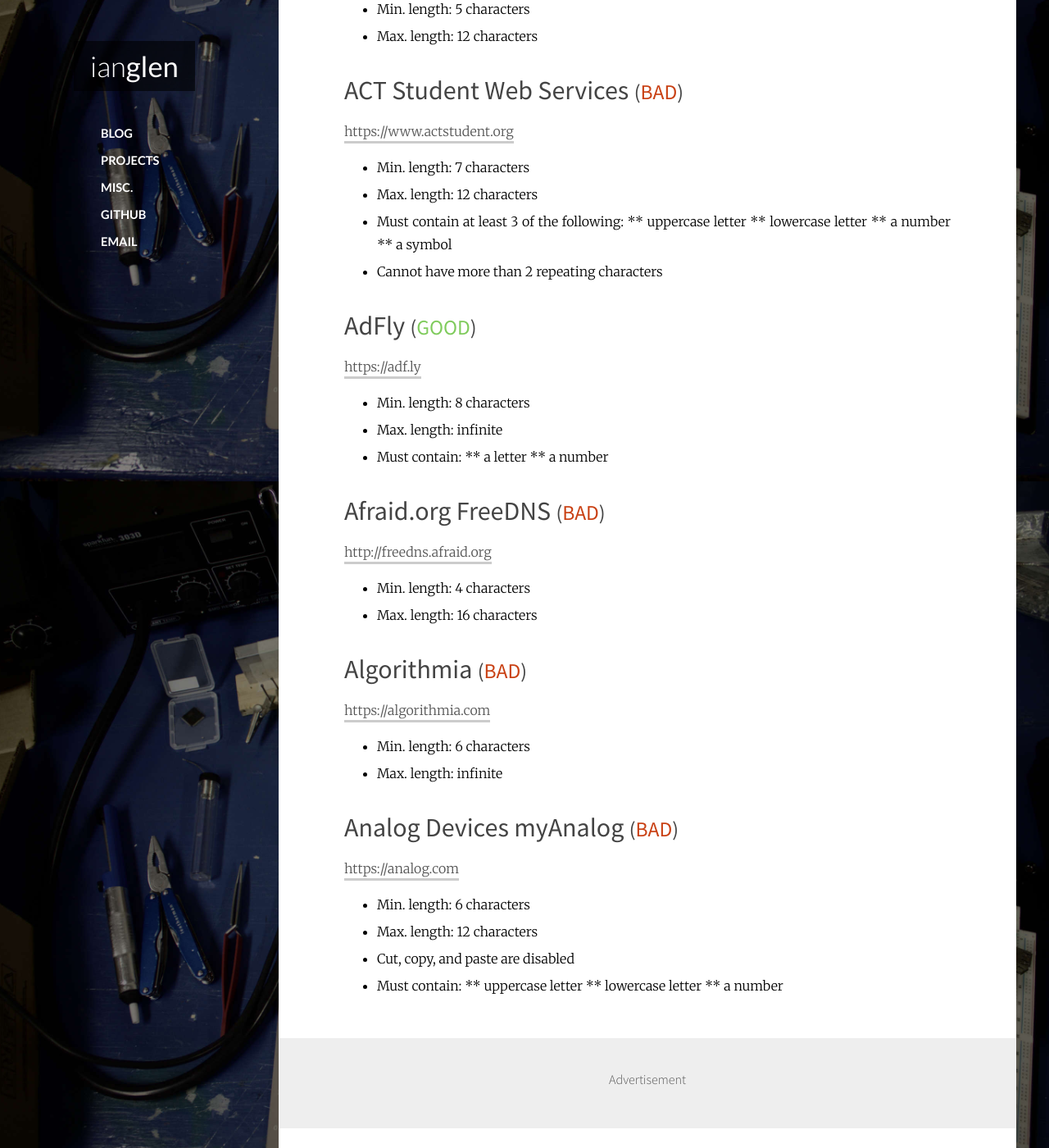
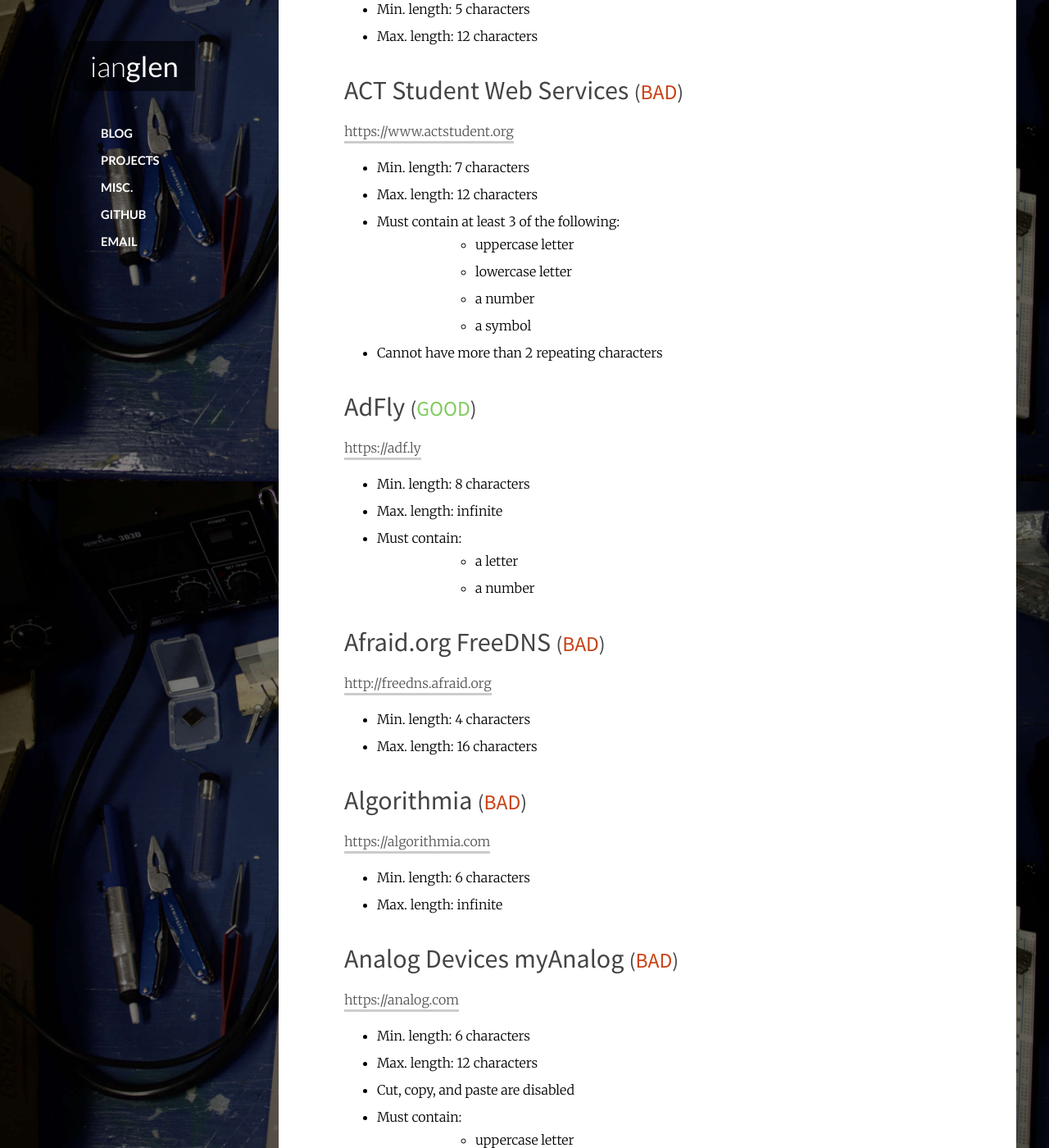
Before and after one commit to codeThatThinks/ianglen.me, a Jekyll site: the page built from misc/password-requirements.md, in a window 1280 px wide and 1400 px high, scrolled down 2113 px. Shown: the whole window at 82% size. Built offline with Jekyll 4.4.1, drawn with Linux system fonts in a browser that asks for light colours; Markdown is read by kramdown in place of the engine named in the settings; some of the changed text lies outside the part shown.

Commit message:
Fixed formatting issue

```diff
--- a/misc/password-requirements.md
+++ b/misc/password-requirements.md
@@ -57,10 +57,10 @@
 * Min. length: 7 characters
 * Max. length: 12 characters
 * Must contain at least 3 of the following:
-** uppercase letter
-** lowercase letter
-** a number
-** a symbol
+  * uppercase letter
+  * lowercase letter
+  * a number
+  * a symbol
 * Cannot have more than 2 repeating characters
 
 
@@ -70,8 +70,8 @@
 * Min. length: 8 characters
 * Max. length: infinite
 * Must contain:
-** a letter
-** a number
+  * a letter
+  * a number
 
 
 ### Afraid.org FreeDNS <small>(<span style="color:#c94114">BAD</span>)</small>
@@ -95,9 +95,9 @@
 * Max. length: 12 characters
 * Cut, copy, and paste are disabled
 * Must contain:
-** uppercase letter
-** lowercase letter
-** a number
+  * uppercase letter
+  * lowercase letter
+  * a number
 
 
 {% include ad.html %}
```
